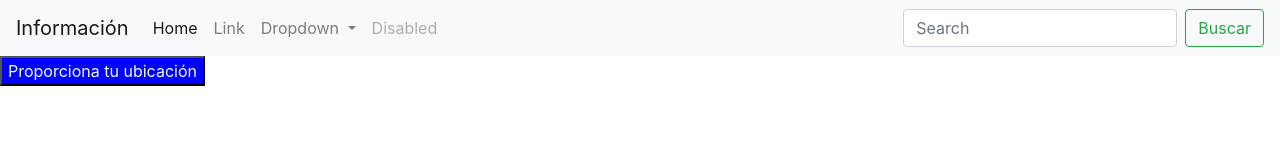
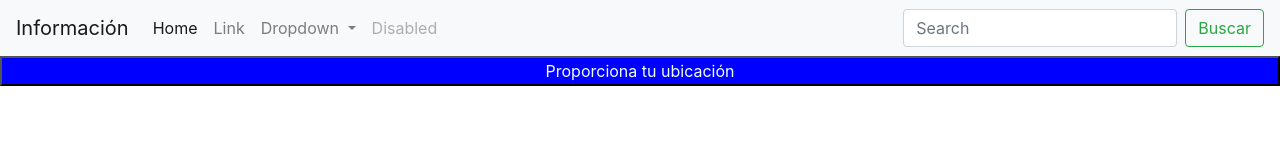
Before and after one commit to HectorAlmaguer/Proyecto_Terminal, a website: page pages/map.html in a window 1280 px wide. Drawn offline with nearby package versions, Linux system fonts and the light colour scheme.

Commit message:
Display Flex Added

```diff
--- a/css/map.css
+++ b/css/map.css
@@ -8,7 +8,7 @@ h1{
 	color: #2980b9;
 }
 
-#mapa {
-        width:  720px;
-        height: 500px;
-      }
+#wrapper{
+  display: flex;
+  flex-direction: column;
+}
```
